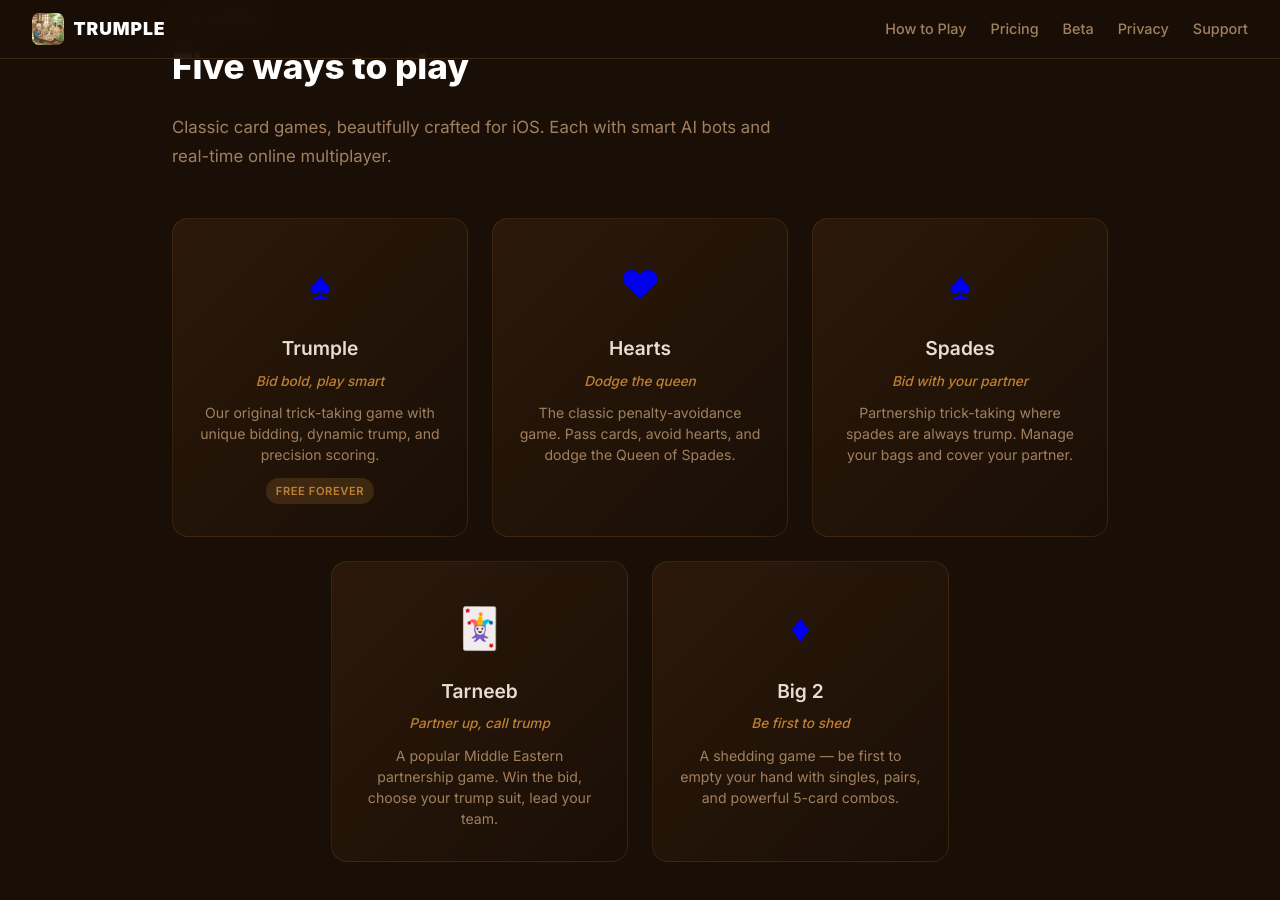
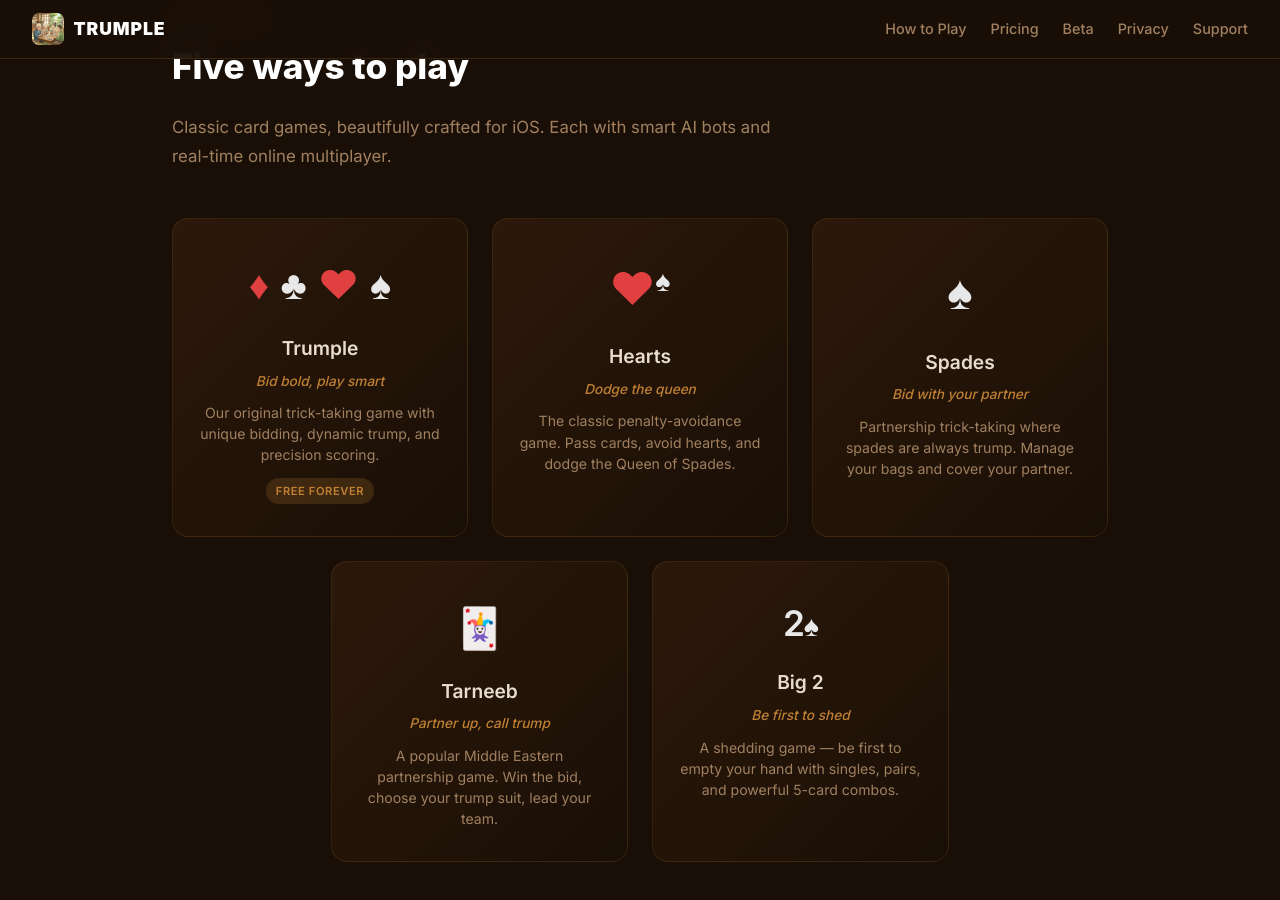
Before and after one commit to darifo2010/trumplesupport, a Jekyll site: the page built from index.md, in a window 1280 px wide and 900 px high, scrolled down 1647 px. Built offline with Jekyll 4.4.1, drawn with Linux system fonts in a browser that asks for light colours.

Commit message:
Add distinct colored icons for each game card on landing page
Trumple: 4 suits in red/white, Hearts: red heart + white spade,
Spades: white spade, Tarneeb: card emoji, Big 2: bold 2♠

Co-Authored-By: Claude Opus 4.6 (1M context) <noreply@anthropic.com>

```diff
--- a/_layouts/landing.html
+++ b/_layouts/landing.html
@@ -661,20 +661,20 @@
 
     <div class="games-grid">
       <a href="how-to-play-trumple" class="game-card">
-        <div class="game-emoji">&#9824;</div>
+        <div class="game-emoji"><span style="color:#e04040;">&#9830;</span> <span style="color:#e8e8e8;">&#9827;</span> <span style="color:#e04040;">&#9829;</span> <span style="color:#e8e8e8;">&#9824;</span></div>
         <h3 class="game-name">Trumple</h3>
         <p class="game-tagline">Bid bold, play smart</p>
         <p class="game-desc">Our original trick-taking game with unique bidding, dynamic trump, and precision scoring.</p>
         <span class="game-badge">Free forever</span>
       </a>
       <a href="how-to-play-hearts" class="game-card">
-        <div class="game-emoji">&#9829;</div>
+        <div class="game-emoji"><span style="color:#e04040;font-size:2.8rem;">&#9829;</span><span style="color:#e8e8e8;font-size:1.8rem;vertical-align:super;">&#9824;</span></div>
         <h3 class="game-name">Hearts</h3>
         <p class="game-tagline">Dodge the queen</p>
         <p class="game-desc">The classic penalty-avoidance game. Pass cards, avoid hearts, and dodge the Queen of Spades.</p>
       </a>
       <a href="how-to-play-spades" class="game-card">
-        <div class="game-emoji">&#9824;</div>
+        <div class="game-emoji" style="font-size:3rem;color:#e8e8e8;">&#9824;</div>
         <h3 class="game-name">Spades</h3>
         <p class="game-tagline">Bid with your partner</p>
         <p class="game-desc">Partnership trick-taking where spades are always trump. Manage your bags and cover your partner.</p>
@@ -688,7 +688,7 @@
         <p class="game-desc">A popular Middle Eastern partnership game. Win the bid, choose your trump suit, lead your team.</p>
       </a>
       <a href="how-to-play-big2" class="game-card">
-        <div class="game-emoji">&#9830;</div>
+        <div class="game-emoji" style="font-size:1.6rem;color:#e8e8e8;letter-spacing:-0.05em;"><span style="font-size:2.2rem;font-weight:900;">2</span><span style="font-size:1.8rem;">&#9824;</span></div>
         <h3 class="game-name">Big 2</h3>
         <p class="game-tagline">Be first to shed</p>
         <p class="game-desc">A shedding game — be first to empty your hand with singles, pairs, and powerful 5-card combos.</p>
```
